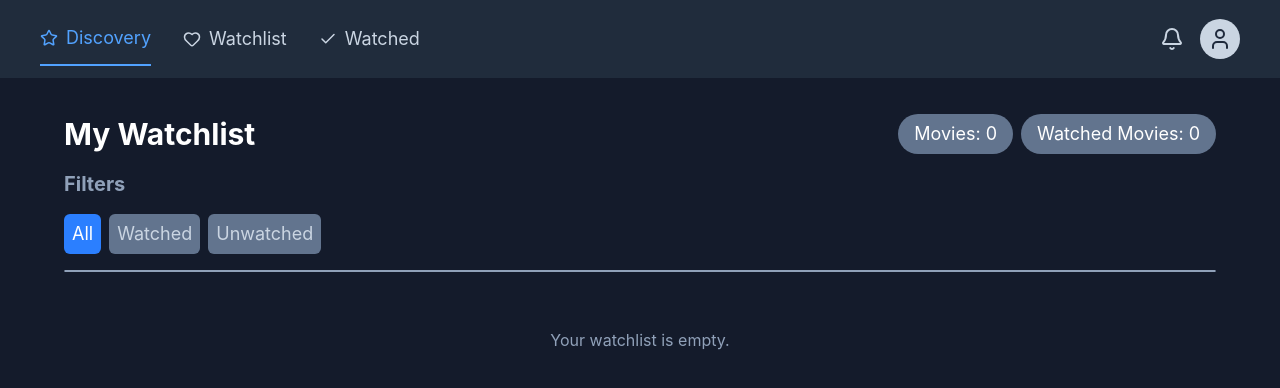
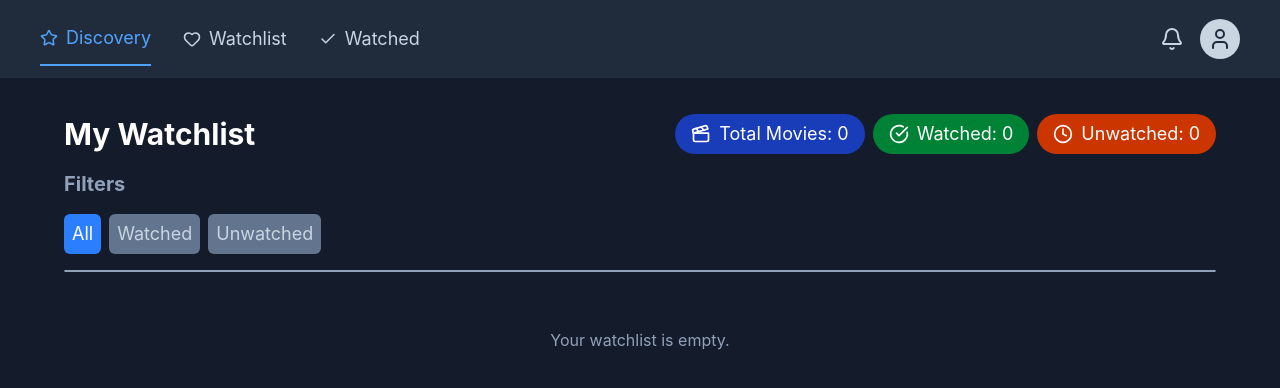
Before and after one commit to bitavafaei/movie-watchlist, a React (Vite) app: page /watchlist in a window 1280 px wide. Shown: the top 388 px of the page. Built offline with nearby package versions, Linux system fonts and the light colour scheme.

Commit message:
modified watched and unwatched numbers in watchlist component

```diff
--- a/src/components/Watchlist.jsx
+++ b/src/components/Watchlist.jsx
@@ -1,6 +1,7 @@
 import WatchlistItem from "./WatchlistItem";
 import Header from "./Header";
 import { useState } from "react";
+import { Clapperboard, CheckCircle, Clock } from "lucide-react";
 
 export default function Watchlist({watchlist, onRemove, watched, markAsWatched}) {
     const[filter, setFilter] = useState("All")
@@ -15,6 +16,12 @@ export default function Watchlist({watchlist, onRemove, watched, markAsWatched})
         filteredWatchlist = watchlist.filter((movie) => !watched.some((item) => item.id === movie.id))
     }
 
+    const watchedCount = watchlist.filter((movie) =>
+        watched.some((item) => item.id === movie.id)
+    ).length
+
+    const unwatchedCount = watchlist.length - watchedCount
+
     return(
         <div className="bg-[#141B2B] min-h-screen">
             <Header/>
@@ -22,9 +29,19 @@ export default function Watchlist({watchlist, onRemove, watched, markAsWatched})
                 <div className="mx-auto w-full max-w-6xl">
                     <div className="flex justify-between items-center py-4">
                         <h1 className="text-white text-3xl font-bold">My Watchlist</h1>
-                        <div className="flex gap-2">
-                            <button className="w-fit h-10 max-w-md rounded-4xl bg-slate-500 text-lg text-white px-4">Movies: {watchlist.length}</button>
-                            <button className="w-fit h-10 max-w-md rounded-4xl bg-slate-500 text-lg text-white px-4">Watched Movies: {watched.length}</button>
+                        <div className="flex flex-wrap gap-2">
+                            <div className="bg-blue-800 text-white items-center flex w-fit h-10 max-w-md rounded-4xl text-lg px-4 gap-2">
+                                <Clapperboard size={20}/>
+                                <div>Total Movies: {watchlist.length}</div>
+                            </div>
+                            <div className="bg-green-700 text-white items-center flex w-fit h-10 max-w-md rounded-4xl text-lg px-4 gap-2">
+                                <CheckCircle size={20}/>
+                                <div>Watched: {watchedCount}</div>
+                            </div>
+                            <div className="bg-orange-700 text-white items-center flex w-fit h-10 max-w-md rounded-4xl text-lg px-4 gap-2">
+                                <Clock size={20}/>
+                                <div>Unwatched: {unwatchedCount}</div>
+                            </div>
                         </div>
                     </div>
                     <h2 className="text-slate-400 text-xl font-bold">Filters</h2>
```
